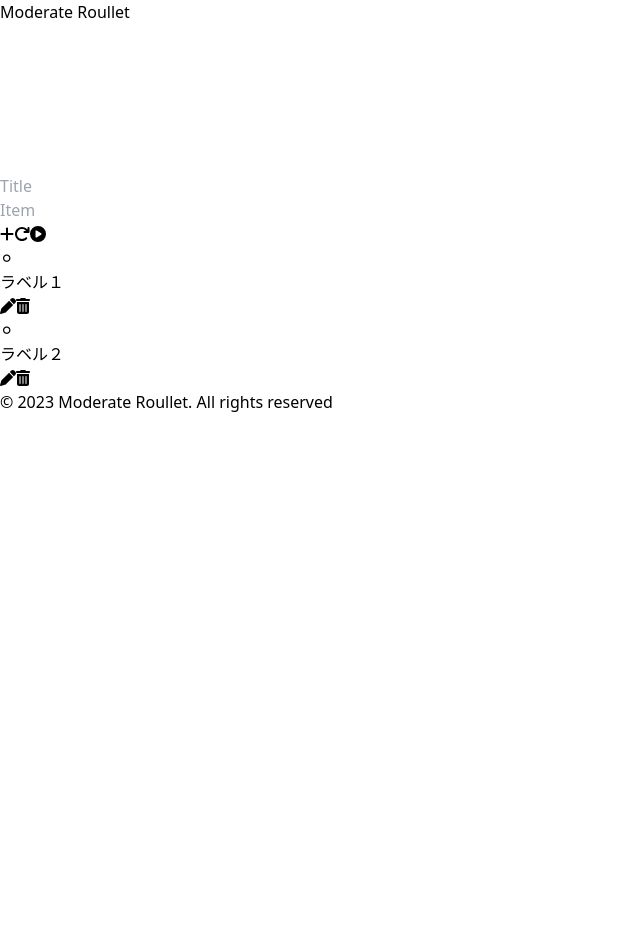
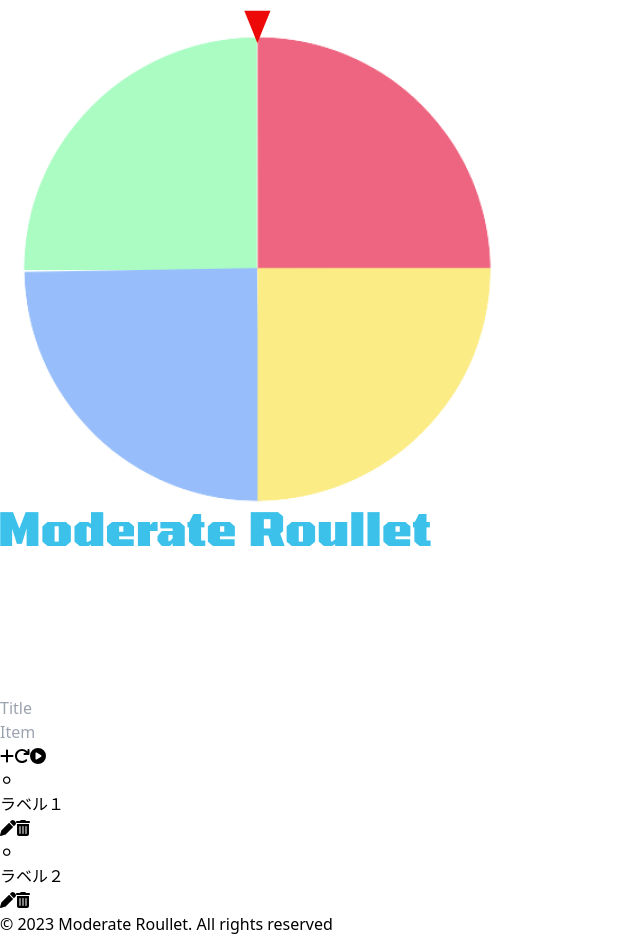
Before and after one commit to hattoriryuki/moderate-roulette-for-react, a React (Create React App) app: page / in a window 1280 px wide. Shown: the whole page, without its empty margins (0-640 px from the left). Before the commit the page ends 800 px from the top, so only its background shows below. Built offline with nearby package versions, Linux system fonts and the light colour scheme.

Commit message:
feat: ヘッダーにロゴ、タイトル画像を追加

```diff
--- a/src/components/pages/Top.tsx
+++ b/src/components/pages/Top.tsx
@@ -8,10 +8,16 @@
   faTrashCan,
 } from "@fortawesome/free-solid-svg-icons";
 
+import logoImg from "../../assets/images/logo.png";
+import titleImg from "../../assets/images/title.png";
+
 export const Top: FC = memo(() => {
   return (
     <>
-      <header>Moderate Roullet</header>
+      <header>
+        <img src={logoImg} alt="Application logo image" />
+        <img src={titleImg} alt="Application title image" />
+      </header>
       <div>
         <div>
           <canvas>Canvas not supported.</canvas>
--- /dev/null
+++ b/src/types/import-image.d.ts
@@ -0,0 +1 @@
+declare module "*.png"
```
